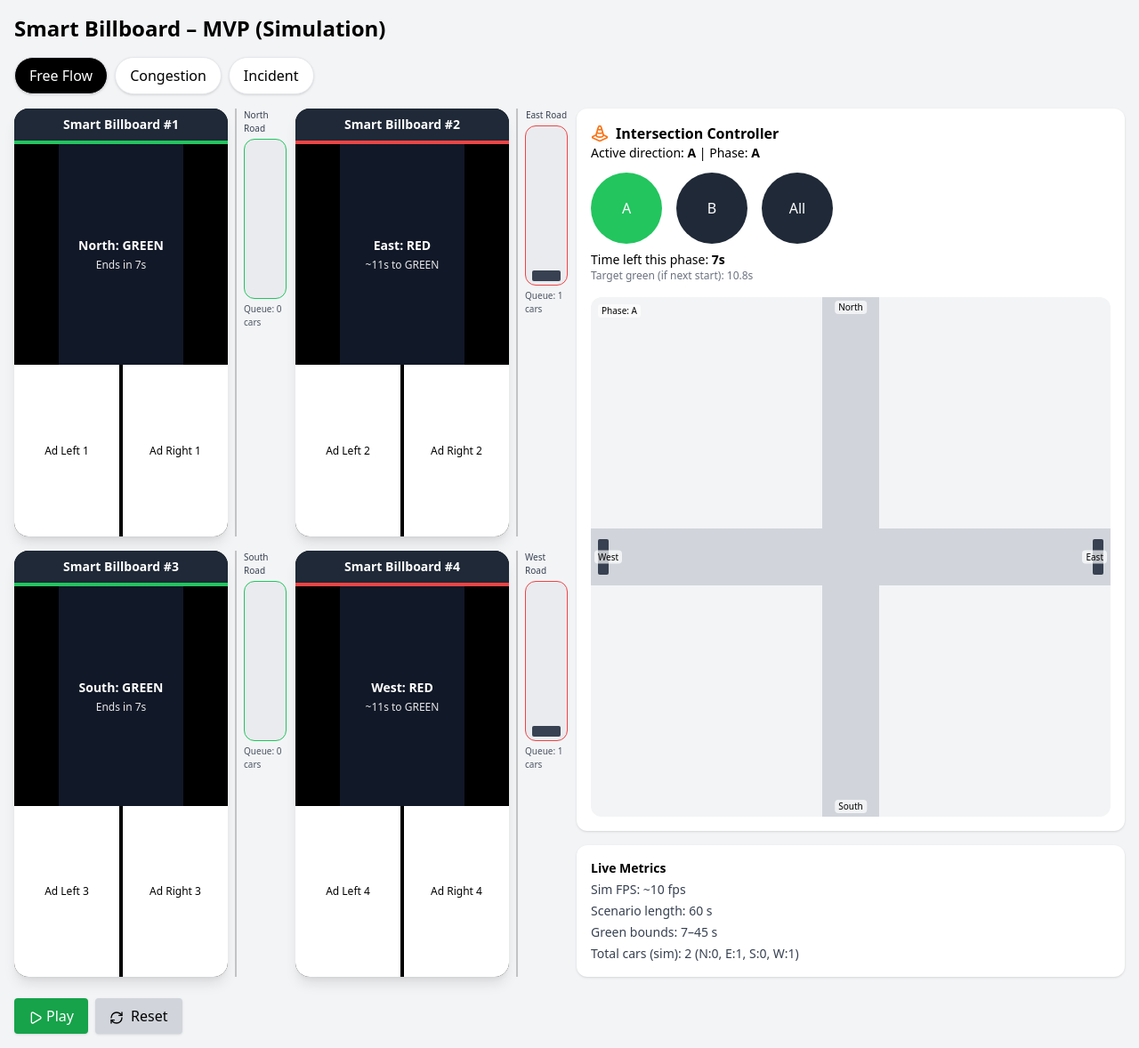
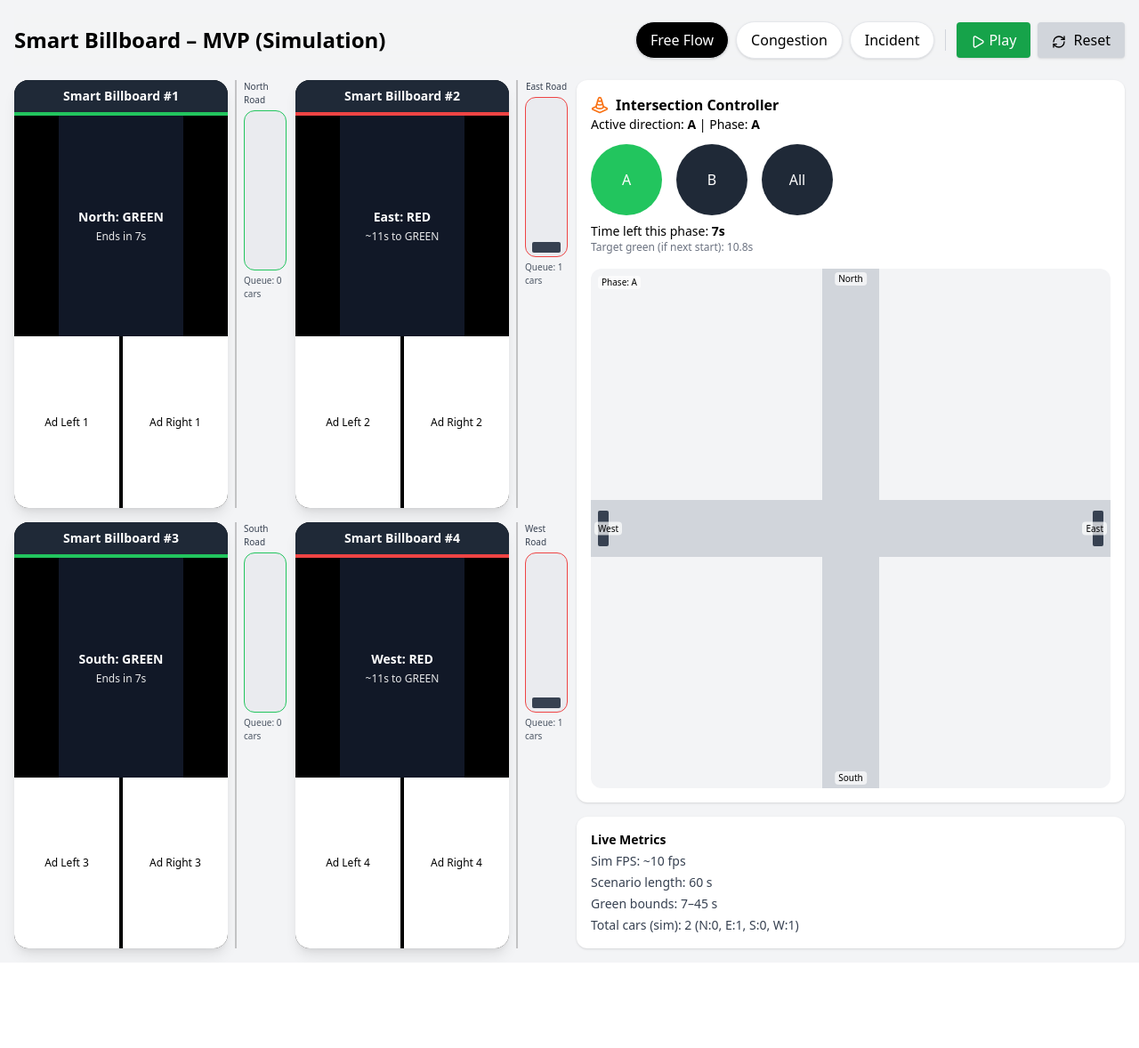
Before and after one commit to Kassymkhan-extazyyy/smart-traffic-mvp, a React (Vite) app: page / in a window 1280 px wide. Shown: the whole page at 89% size. After the commit the page ends 1082 px from the top, so only its background shows below. Built offline with nearby package versions, Linux system fonts and the light colour scheme.

Commit message:
UI: toolbar сверху; индивидуальная логика для биллбордов

```diff
--- a/src/App.jsx
+++ b/src/App.jsx
@@ -162,12 +162,46 @@ export default function App() {
 
   return (
     <div className="p-4 bg-gray-100 min-h-screen">
-      <h1 className="text-2xl font-bold mb-4">Smart Billboard – MVP (Simulation)</h1>
-      <div className="flex gap-2 mb-4">
-        {SCENARIOS.map((s) => (
-          <button key={s.id} onClick={() => setScenario(s)} className={`px-4 py-2 rounded-full font-medium border shadow ${scenario.id === s.id ? "bg-black text-white" : "bg-white"}`}>{s.name}</button>
-        ))}
-      </div>
+      {/* Top toolbar: title + scenario chips + controls */}
+<div className="sticky top-0 z-10 bg-gray-100/80 backdrop-blur mb-4">
+  <div className="flex flex-col md:flex-row md:items-center md:justify-between gap-3 py-2">
+    <h1 className="text-2xl font-bold">Smart Billboard – MVP (Simulation)</h1>
+
+    <div className="flex flex-wrap items-center gap-2">
+      {SCENARIOS.map((s) => (
+        <button
+          key={s.id}
+          onClick={() => setScenario(s)}
+          className={`px-4 py-2 rounded-full font-medium border shadow ${scenario.id === s.id ? "bg-black text-white" : "bg-white"}`}
+        >
+          {s.name}
+        </button>
+      ))}
+
+      <div className="hidden md:block h-6 w-px bg-gray-300 mx-1" />
+
+      <button
+        onClick={() => setRunning(!running)}
+        className="px-4 py-2 bg-green-600 text-white rounded shadow"
+      >
+        {running ? <Pause className="inline w-4 h-4 mr-1" /> : <Play className="inline w-4 h-4 mr-1" />}
+        {running ? "Pause" : "Play"}
+      </button>
+      <button
+        onClick={() => {
+          setIndex(0);
+          setRunning(false);
+          setPhase("A");
+          setActiveDir("A");
+          setPhaseEndAt(Date.now() + MIN_GREEN_MS);
+        }}
+        className="px-4 py-2 bg-gray-300 rounded shadow"
+      >
+        <RefreshCw className="inline w-4 h-4 mr-1" /> Reset
+      </button>
+    </div>
+  </div>
+</div>
 
       <div className="grid grid-cols-1 md:grid-cols-2 gap-4">
         {/* LEFT: 4 billboards each with its road queue nearby */}
@@ -218,10 +252,7 @@ export default function App() {
         </div>
       </div>
 
-      <div className="mt-6 flex gap-2">
-        <button onClick={() => setRunning(!running)} className="px-4 py-2 bg-green-600 text-white rounded shadow">{running ? <Pause className="inline w-4 h-4 mr-1" /> : <Play className="inline w-4 h-4 mr-1" />}{running ? "Pause" : "Play"}</button>
-        <button onClick={() => { setIndex(0); setRunning(false); setPhase("A"); setActiveDir("A"); setPhaseEndAt(Date.now() + MIN_GREEN_MS); }} className="px-4 py-2 bg-gray-300 rounded shadow"><RefreshCw className="inline w-4 h-4 mr-1" /> Reset</button>
-      </div>
+
     </div>
   );
 }
```
